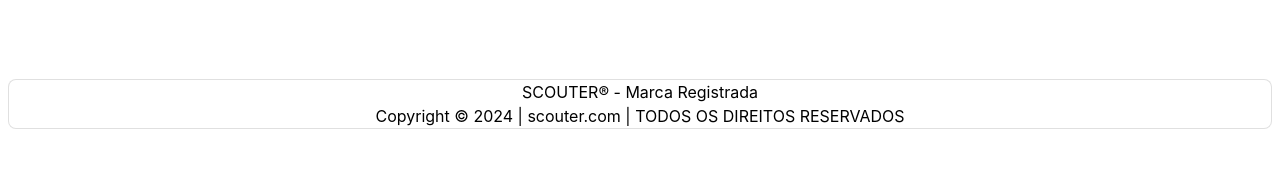
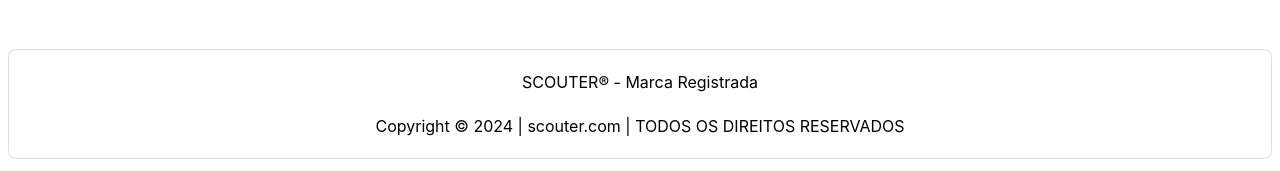
Before and after one commit to DiogoCarv/Scouter, a React (Vite) app: page /login in a window 1280 px wide. Shown: the part 1734-1905 px from the top of the page. Built offline with nearby package versions, Linux system fonts and the light colour scheme.

Commit message:
mudanças

```diff
--- a/src/App.css
+++ b/src/App.css
@@ -193,11 +193,19 @@
   margin-top: -130px;
 }
 
-.direitos_rodape1,
+.direitos_rodape1 {
+  color: black;
+  text-align: center;
+  margin: 0;
+  margin-top: 20px;
+}
+
 .direitos_rodape2 {
   color: black;
   text-align: center;
   margin: 0;
+  margin-top: 20px;
+  margin-bottom: 20px;
 }
 
 /* ============================== */
```
Also changed, not shown: src/login.jsx (+23 -0 lines).
